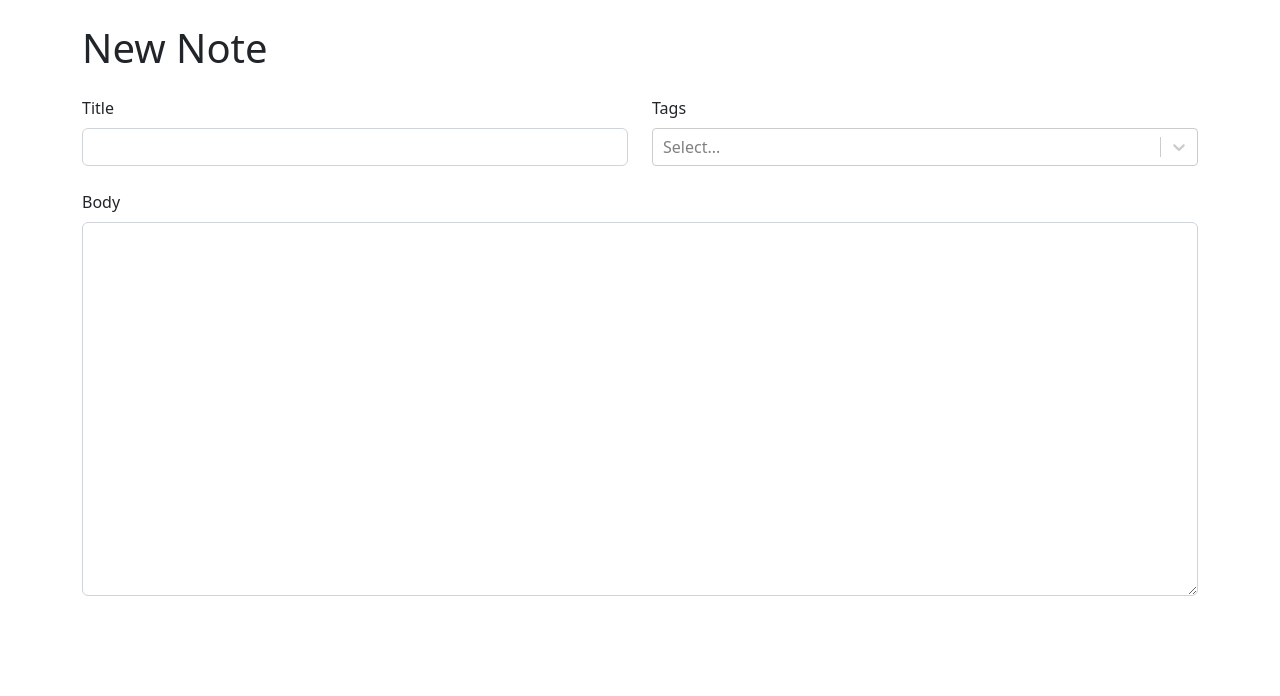
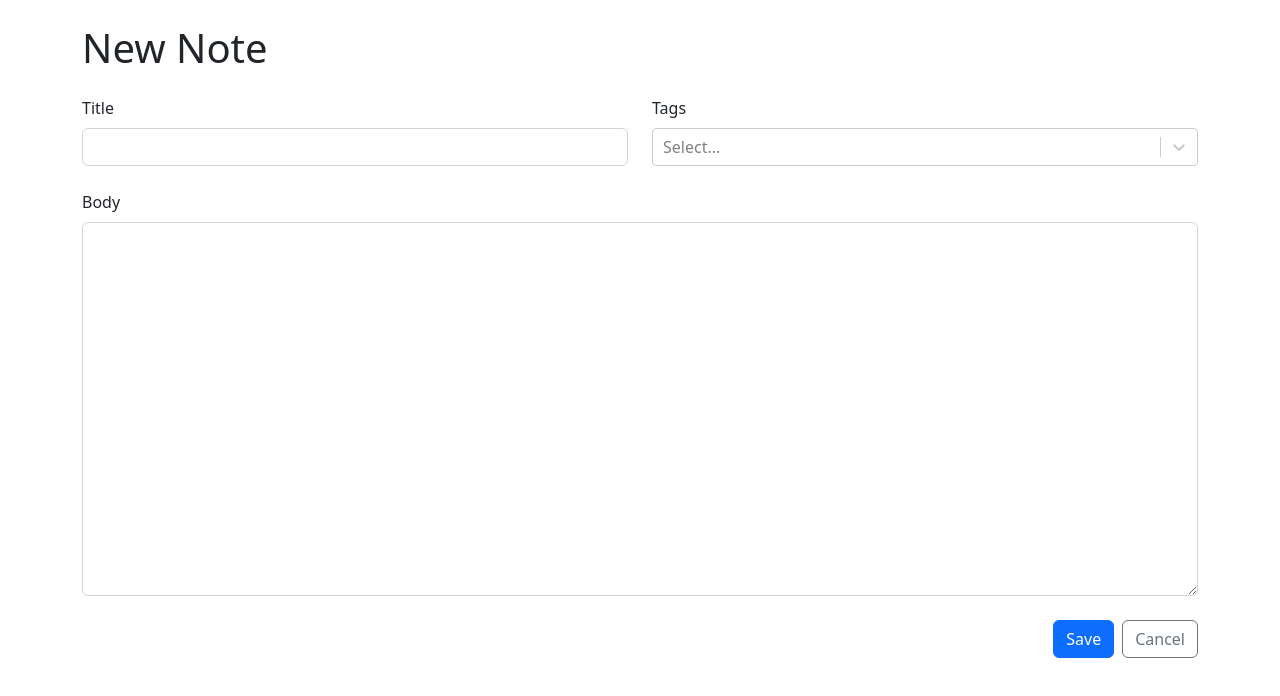
Before and after one commit to GoGoAga/vite-react-tsx-projects, a React (Vite) app in the folder note-app/: page /new in a window 1280 px wide. Shown: the top 696 px of the page. Built offline with nearby package versions, Linux system fonts and the light colour scheme.

Commit message:
add new file

```diff
--- a/note-app/src/App.tsx
+++ b/note-app/src/App.tsx
@@ -2,6 +2,21 @@
 import { Container } from "react-bootstrap";
 import { Navigate, Route, Routes } from "react-router-dom";
 import { NewNote } from "./NewNote";
+
+export type Note = {
+  id: string
+} & NoteData
+
+export type NoteData = {
+  title: string
+  markdown: string
+  tags: Tag[]
+}
+
+export type Tag = {
+  id: string
+  label: string
+}
 
 function App() {
   return (
--- a/note-app/src/NoteForm.tsx
+++ b/note-app/src/NoteForm.tsx
@@ -1,28 +1,68 @@
-import { Col, Form, FormGroup, Row, Stack } from "react-bootstrap";
+import { FormEvent, useRef, useState } from "react";
+import { Button, Col, Form, FormGroup, Row, Stack } from "react-bootstrap";
+import { Link } from "react-router-dom";
 import CreatableReactSelect from "react-select/creatable";
+import { NoteData, Tag } from "./App";
 
-export function NoteForm() {
+type NoteFormProps = {
+  onSubmit: (data: NoteData) => void;
+};
+
+export function NoteForm({ onSubmit }: NoteFormProps) {
+  const titleRef = useRef<HTMLInputElement>(null);
+  const markdownRef = useRef<HTMLTextAreaElement>(null);
+  const [selectedTags, setSelectedTags] = useState<Tag[]>([]);
+
+  function handleSubmit(e: FormEvent) {
+    e.preventDefault();
+
+    onSubmit({
+      title: titleRef.current!.value,
+      markdown: markdownRef.current!.value,
+      tags: [],
+    });
+  }
   return (
-    <Form>
+    <Form onSubmit={handleSubmit}>
       <Stack gap={4}>
         <Row>
           <Col>
             <FormGroup controlId="title">
               <Form.Label>Title</Form.Label>
-              <Form.Control required />
+              <Form.Control ref={titleRef} required />
             </FormGroup>
           </Col>
           <Col>
             <FormGroup controlId="tags">
               <Form.Label>Tags</Form.Label>
-              <CreatableReactSelect isMulti />
+              <CreatableReactSelect
+                value={selectedTags.map((tag) => {
+                  return { label: tag.label, value: tag.id };
+                })}
+                onChange={tags => {
+                    setSelectedTags(tags.map(tag => {
+                        return {label: tag.label, id: tag.value }
+                    }))
+                }}
+                isMulti
+              />
             </FormGroup>
           </Col>
         </Row>
         <FormGroup controlId="markdown">
           <Form.Label>Body</Form.Label>
-          <Form.Control required as="textarea" rows={15} />
+          <Form.Control required as="textarea" ref={markdownRef} rows={15} />
         </FormGroup>
+        <Stack direction="horizontal" gap={2} className="justify-content-end">
+          <Button type="submit" variant="primary">
+            Save
+          </Button>
+          <Link to="..">
+            <Button type="button" variant="outline-secondary">
+              Cancel
+            </Button>
+          </Link>
+        </Stack>
       </Stack>
     </Form>
   );
```
